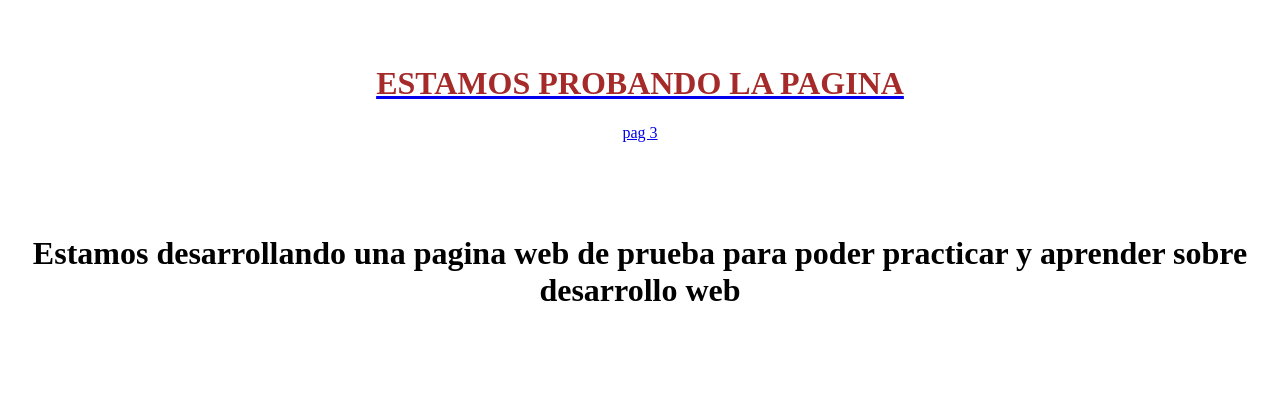
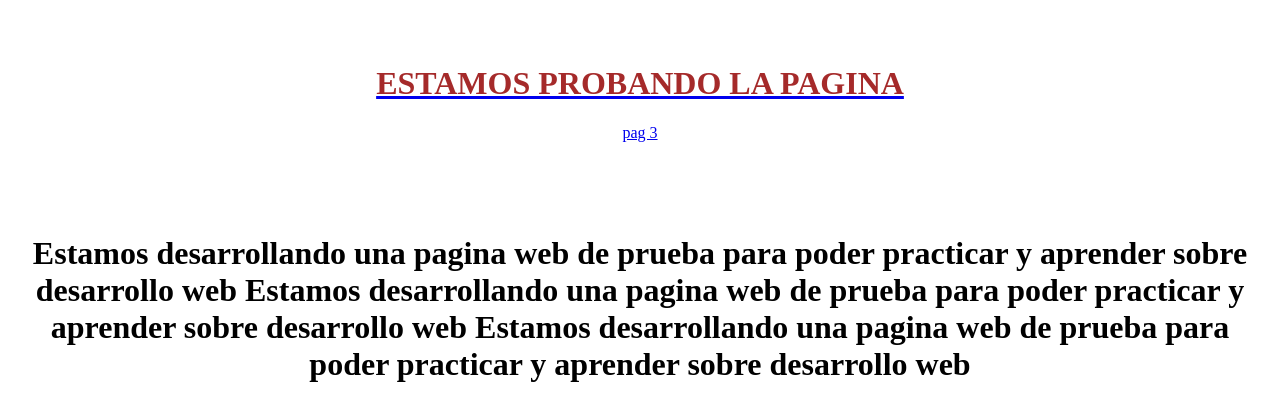
Before and after one commit to LuisMistic/modulo1, a plain HTML site: page index.html in a window 1280 px wide. Drawn offline with Linux system fonts and the light colour scheme.

Commit message:
modificacion de nueva rama

```diff
--- a/index.html
+++ b/index.html
@@ -15,6 +15,6 @@
     <br>
     <br>
     <br>
-    <h1><center>Estamos desarrollando una pagina web de prueba para poder practicar y aprender sobre desarrollo web</center></h1>
+    <h1><center>Estamos desarrollando una pagina web de prueba para poder practicar y aprender sobre desarrollo web Estamos desarrollando una pagina web de prueba para poder practicar y aprender sobre desarrollo web Estamos desarrollando una pagina web de prueba para poder practicar y aprender sobre desarrollo web</center></h1>
 </body>
 </html>
```
